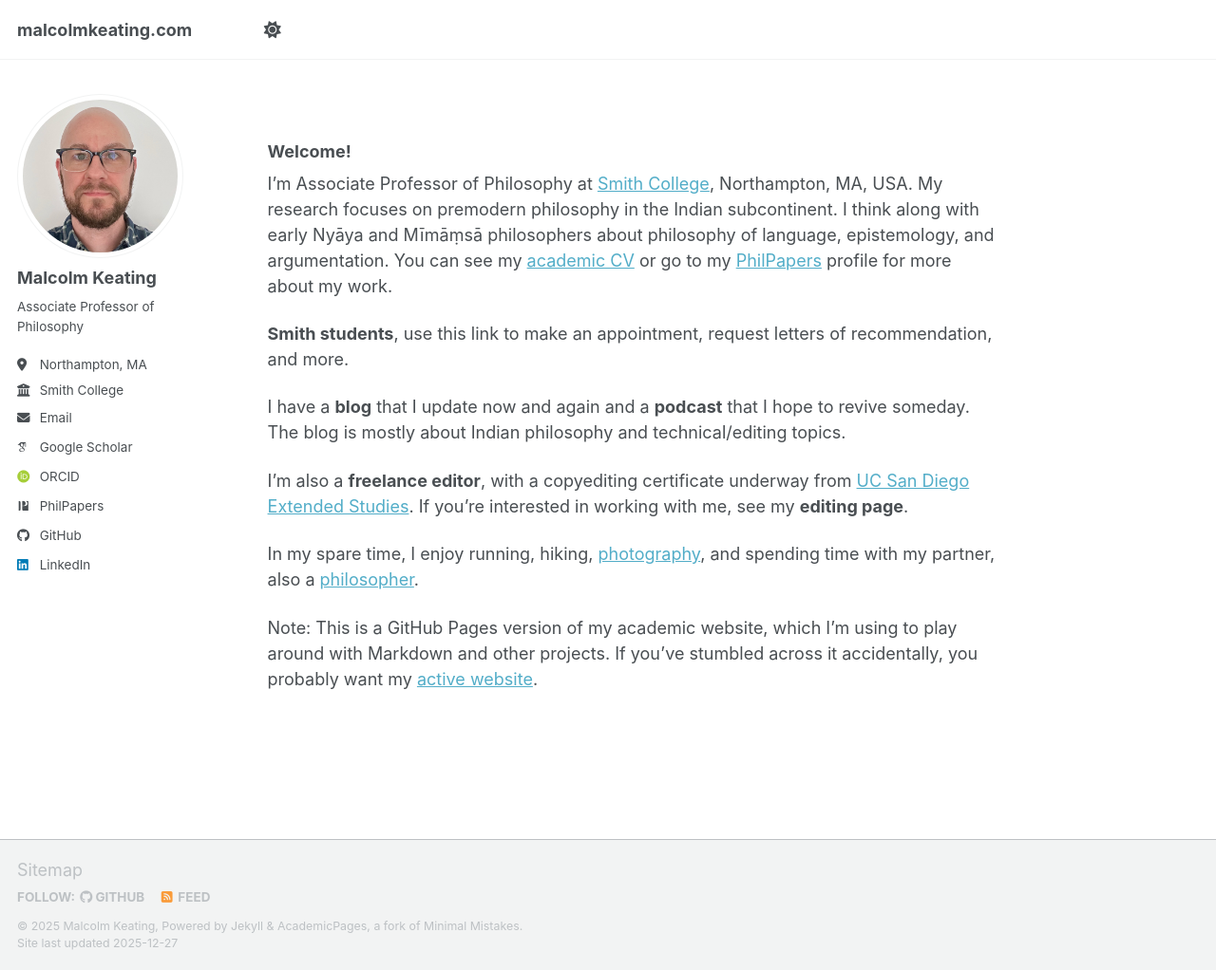
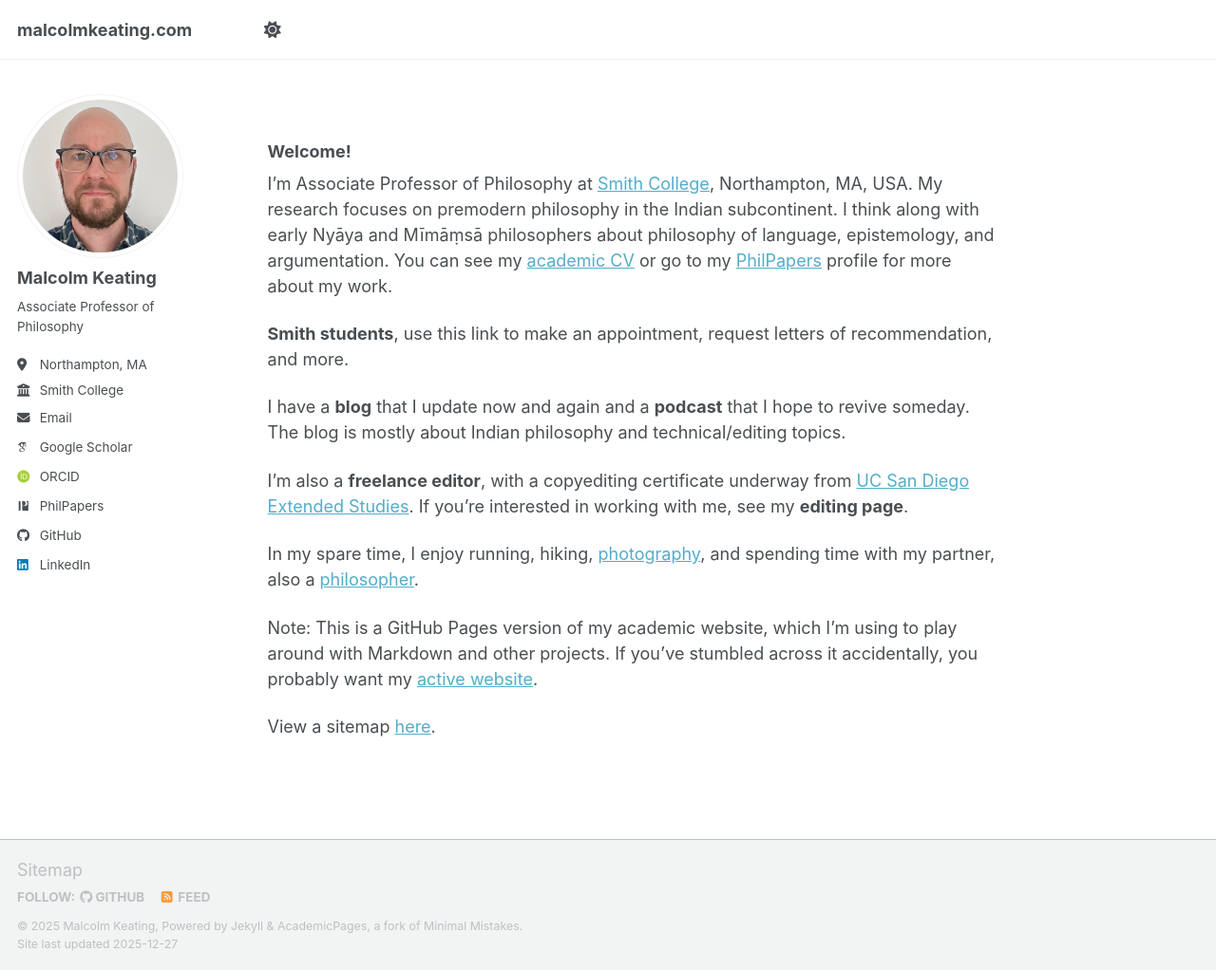
Before and after one commit to malcolmkeating/malcolmkeating.github.io, a Jekyll site: the page built from _pages/about.md, in a window 1280 px wide and 1022 px high. Shown: the whole window at 95% size. Built offline with Jekyll 4.4.1, drawn with Linux system fonts in a browser that asks for light colours; some web fonts are replaced; a script bundle is joined from its source files by our own code; library files that are not in the unit come from our copies.

Commit message:
Update about.md
added sitemap link

```diff
--- a/_pages/about.md
+++ b/_pages/about.md
@@ -19,3 +19,5 @@
 In my spare time, I enjoy running, hiking, [photography](https://www.flickr.com/photos/c_malcolm/), and spending time with my partner, also a [philosopher](https://sites.google.com/site/laurapaceguerrero).
 
 Note: This is a GitHub Pages version of my academic website, which I'm using to play around with Markdown and other projects. If you've stumbled across it accidentally, you probably want my [active website](https://malcolmkeatingsite.wordpress.com/).
+
+View a sitemap [here](_pages/sitemap.md).
```
